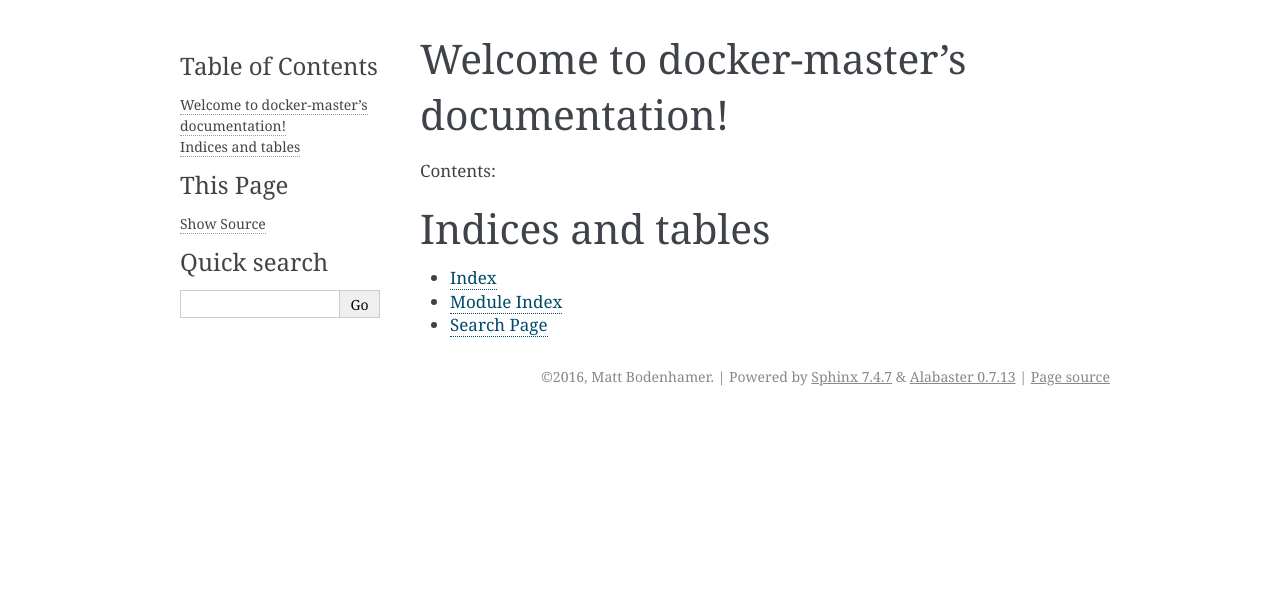
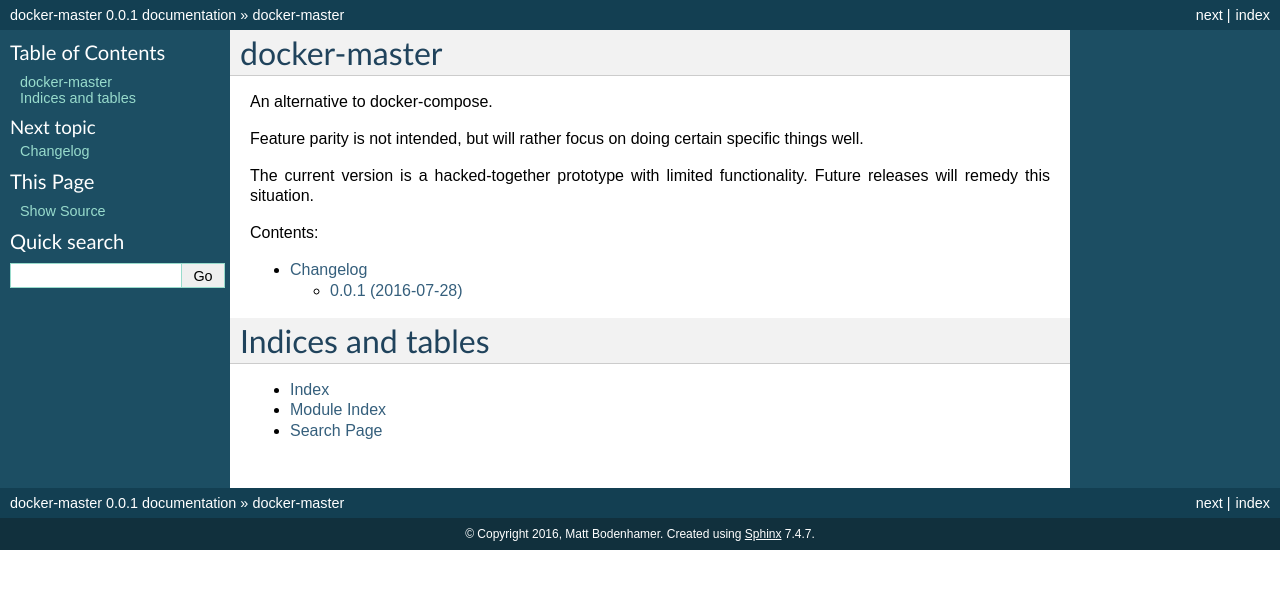
Before and after one commit to mbodenhamer/docker-master, a Sphinx documentation site: the page built from docs/index.rst, in a window 1280 px wide. Shown: the top 589 px of the page. Built offline with Sphinx 7.4.7, drawn with Linux system fonts in a browser that asks for light colours.

Commit message:
Modifying docs

```diff
--- /dev/null
+++ b/docs/changelog.rst
@@ -0,0 +1 @@
+.. include:: ../CHANGELOG.rst
--- a/docs/conf.py
+++ b/docs/conf.py
@@ -16,10 +16,16 @@ import sys
 import os
 import shlex
 
+DIR = os.path.dirname(os.path.abspath(__file__))
+
+def read(fpath):
+    with open(fpath, 'rt') as f:
+        return f.read().strip()
+
 # If extensions (or modules to document with autodoc) are in another directory,
 # add these directories to sys.path here. If the directory is relative to the
 # documentation root, use os.path.abspath to make it absolute, like shown here.
-#sys.path.insert(0, os.path.abspath('.'))
+sys.path.insert(0, os.path.abspath('.'))
 
 # -- General configuration ------------------------------------------------
 
@@ -29,9 +35,7 @@ import shlex
 # Add any Sphinx extension module names here, as strings. They can be
 # extensions coming with Sphinx (named 'sphinx.ext.*') or your custom
 # ones.
-extensions = [
-    'sphinx.ext.autodoc',
-]
+extensions = []
 
 # Add any paths that contain templates here, relative to this directory.
 templates_path = ['_templates']
@@ -56,10 +60,10 @@ author = u'Matt Bodenhamer'
 # |version| and |release|, also used in various other places throughout the
 # built documents.
 #
+# The full version, including alpha/beta/rc tags.
+release = read(os.path.join(DIR, '../version.txt'))
 # The short X.Y version.
-version = '0.0.1'
-# The full version, including alpha/beta/rc tags.
-release = '0.0.1'
+version = release
 
 # The language for content autogenerated by Sphinx. Refer to documentation
 # for a list of supported languages.
@@ -110,7 +114,7 @@ todo_include_todos = False
 
 # The theme to use for HTML and HTML Help pages.  See the documentation for
 # a list of builtin themes.
-html_theme = 'alabaster'
+html_theme = 'default'
 
 # Theme options are theme-specific and customize the look and feel of a theme
 # further.  For a list of options available for each theme, see the
--- a/docs/index.rst
+++ b/docs/index.rst
@@ -3,15 +3,14 @@
    You can adapt this file completely to your liking, but it should at least
    contain the root `toctree` directive.
 
-Welcome to docker-master's documentation!
-=========================================
+.. include:: ../README.rst
 
 Contents:
 
 .. toctree::
    :maxdepth: 2
 
-
+   changelog
 
 Indices and tables
 ==================
```
